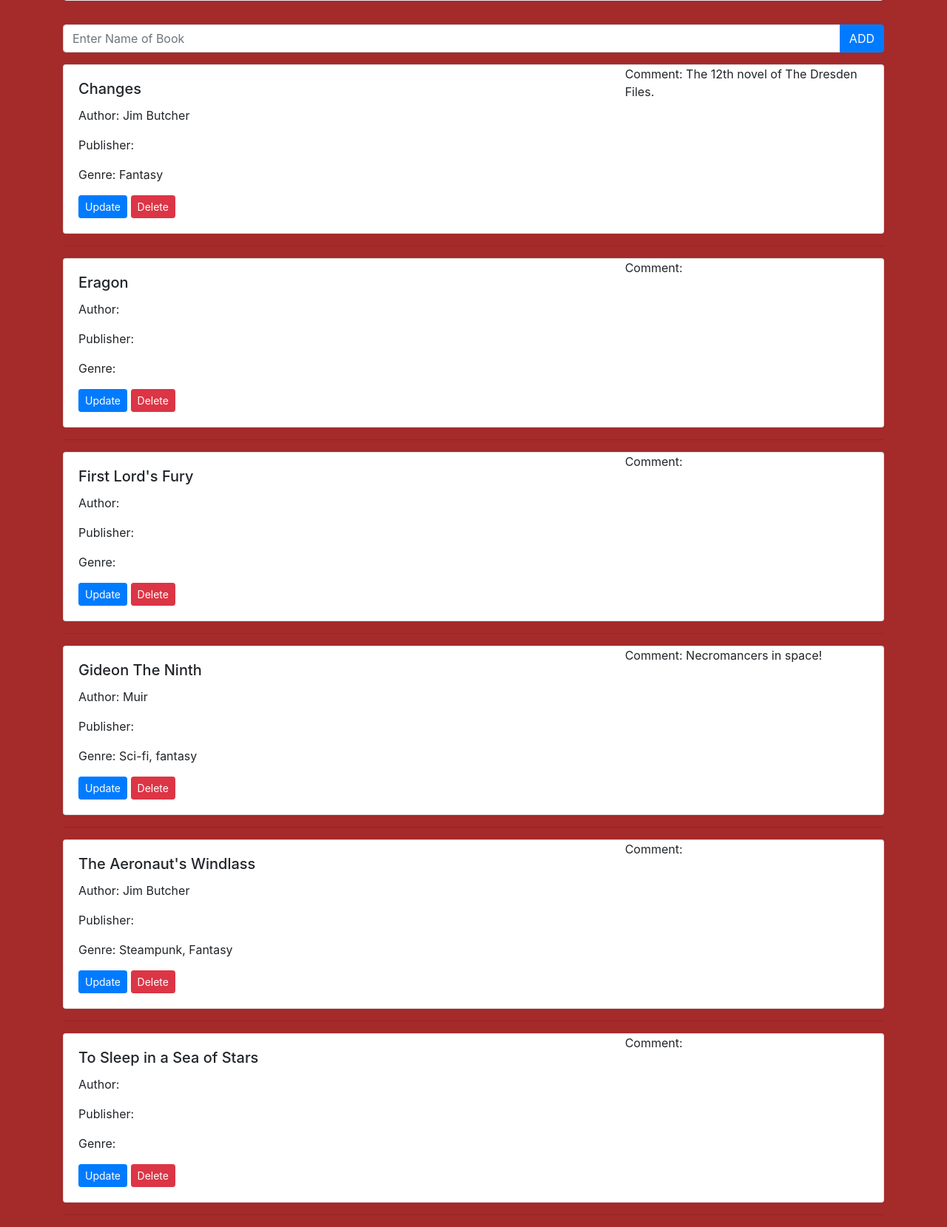
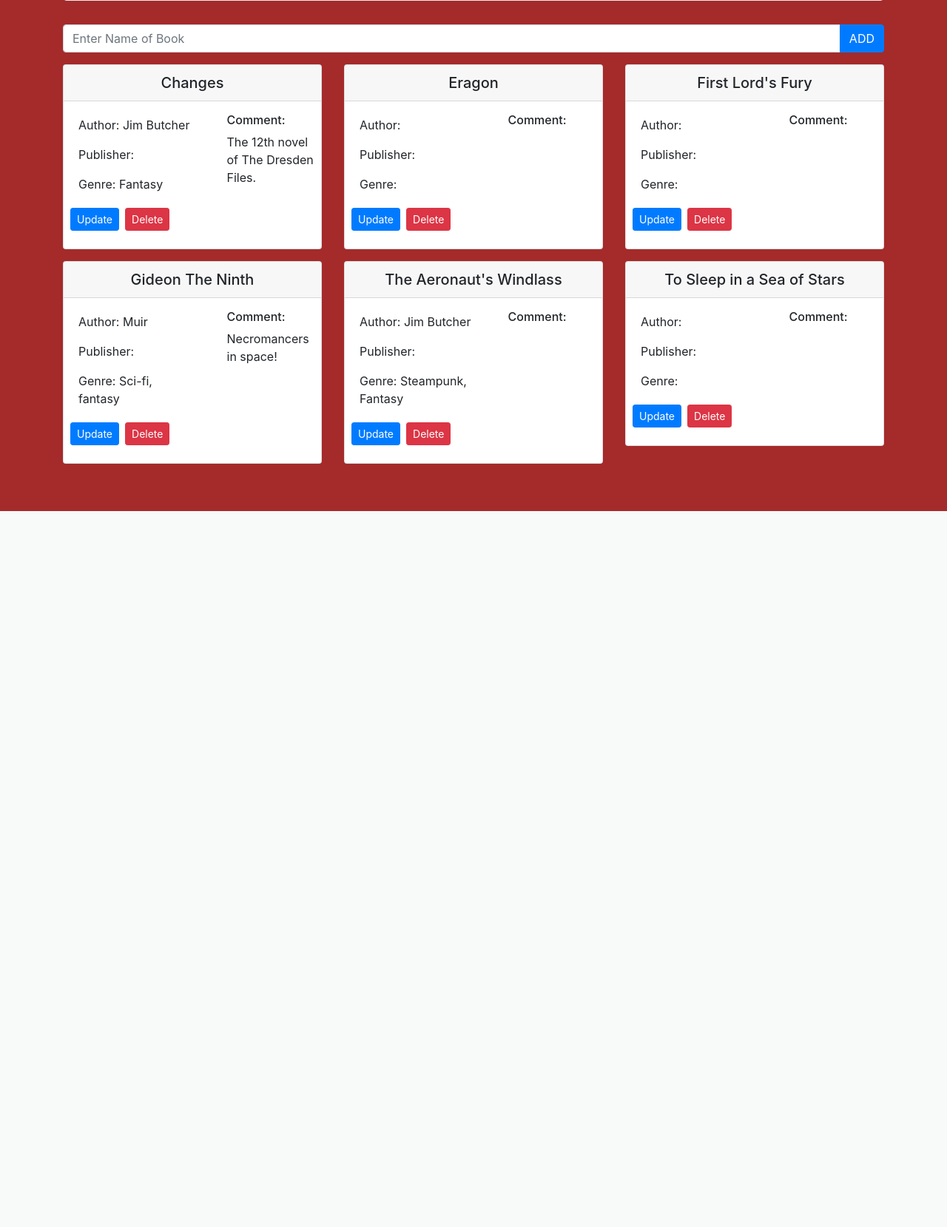
Before and after one commit to Aileran/libraryProject, a Django app: page /library/book/ in a window 1280 px wide. Shown: the part 379-2038 px from the top of the page at 74% size. After the commit the page ends 1070 px from the top, so only its background shows below. Run offline with Django 3.2, Linux system fonts and the light colour scheme; a user stored in the database is signed in; data comes from the database, SQL or seed files in the repository; both versions use the stored data as it was after the commit; some libraries are stand-ins or nearby versions.

Commit message:
First large commit to project with styling/script changes from 2020 iteration

```diff
--- a/static/css/styles.css
+++ b/static/css/styles.css
@@ -13,13 +13,7 @@ form > .alert > ul > li{
 .btn-primary:hover, .btn-primary:focus, .btn-primary:active, .btn-primary.active, .open>.dropdown-toggle.btn-primary {
     color: #fff;
     background-color: #28a745;
-    border-color: #285e8e; /*set the color you want here*/
-}
-
-.btn-primary:hover, .btn-primary:focus, .btn-primary:active, .btn-primary.active, .open>.dropdown-toggle.btn-primary {
-    color: #fff;
-    background-color: #28a745;
-    border-color: #285e8e; /*set the color you want here*/
+    border-color: #285e8e;
 }
 
 .credits p {
@@ -33,4 +27,6 @@ form > .alert > ul > li{
 }
 
 
-#foobar { display: none }
+#foobar {
+    display: none;
+}
--- /dev/null
+++ b/static/js/themes.js
@@ -0,0 +1,18 @@
+$(document).ready(function(){
+
+    $('#light').click(setLight);
+    $('#dark').click(setDark);
+    $('#main').click(setMain);
+
+    function setLight() {
+        $("body").css("background-color", "beige")
+    }
+
+    function setDark() {
+        $("body").css("background-color", "black")
+    }
+
+    function setMain() {
+        $("body").css("background-color", "brown")
+    }
+});
--- a/templates/library/base.html
+++ b/templates/library/base.html
@@ -11,12 +11,12 @@
     <!-- Font-awesome CSS -->
     <link rel="stylesheet" href="https://cdnjs.cloudflare.com/ajax/libs/font-awesome/5.15.1/css/all.min.css">
 
+    <link rel="stylesheet" href="{% static 'css/styles.css'%}">
+
     <title>
         {% block title %}
         {% endblock %}
     </title>
-
-    <link rel="stylesheet" href="{% static 'css/styles.css'%}">
 
 </head>
 
@@ -70,24 +70,21 @@
                 <a class="btn btn-light" href={% url 'register' %}>Register</a>
             {% endif %}
         </div>
-
-
-
     </div>
 </nav>
 
 
-<div class="container mt-5">
+<div class="container my-5">
     {% block body %}
     {% endblock %}
 </div>
 
 <!-- Option 1: jQuery and Bootstrap Bundle (includes Popper) -->
 <script src="https://code.jquery.com/jquery-3.5.1.slim.min.js" integrity="sha384-DfXdz2htPH0lsSSs5nCTpuj/zy4C+OGpamoFVy38MVBnE+IbbVYUew+OrCXaRkfj" crossorigin="anonymous"></script>
-<script src="{% static 'js/egg.js' %}"></script>
 <script src="https://cdn.jsdelivr.net/npm/bootstrap@4.5.3/dist/js/bootstrap.bundle.min.js" integrity="sha384-ho+j7jyWK8fNQe+A12Hb8AhRq26LrZ/JpcUGGOn+Y7RsweNrtN/tE3MoK7ZeZDyx" crossorigin="anonymous"></script>
 <script src="https://ajax.googleapis.com/ajax/libs/jquery/2.1.1/jquery.min.js"></script>
-<script src="{% static 'js/sound.js' %}"></script>
+<script src="{% static 'js/egg.js' %}"></script>
+<script src="{% static 'js/themes.js' %}"></script>
 
 </body>
 
--- a/templates/library/book_collection.html
+++ b/templates/library/book_collection.html
@@ -24,26 +24,33 @@
         </form>
     </div>
 
+    <div class="row justify-content-left">
         {% for Book in Books %}
+            <div class="col-lg-4 mb-3">
                 <div class="card">
+                    <h5 class="card-header text-center">{{Book.title}}</h5>
                     <div class="row">
-                <div class="col-md-8">
+                        <div class="col-7">
                             <div class="card-body">
-                        <h5 class="card-title">{{Book.title}}</h5>
                                 <p class="card-text">Author: {{Book.author}}</p>
                                 <p class="card-text">Publisher: {{Book.publisher}}</p>
                                 <p class="card-text">Genre: {{Book.genre}}</p>
-                        <a class="btn btn-primary btn-sm" href="{% url 'update_book' Book.id %}"> Update</a>
-                        <a class="btn btn-danger btn-sm" href="{% url 'delete_book' Book.id %}"> Delete</a>
-                    </div>
-                </div>
-                <div class="col-md-4">
-                    <p class="card-text ">Comment: {{ Book.comment }}</p>
+                                <div class="row">
+                                    <a class="btn btn-primary btn-sm m-1" href="{% url 'update_book' Book.id %}"> Update</a>
+                                    <a class="btn btn-danger btn-sm m-1" href="{% url 'delete_book' Book.id %}"> Delete</a>
                                 </div>
                             </div>
                         </div>
-        <hr>
+                        <div class="col-5">
+                            <p></p>
+                            <h6>Comment:</h6>
+                            <p class="card-text"> {{Book.comment}}</p>
+                        </div>
+                    </div>
+                </div>
+            </div>
         {% endfor %}
+    </div>
 
 
 {% endblock %}
```
Also changed, not shown: static/js/egg.js (+0 -7 lines), db.sqlite3. Lines whose indentation alone changed are shown as unchanged.
